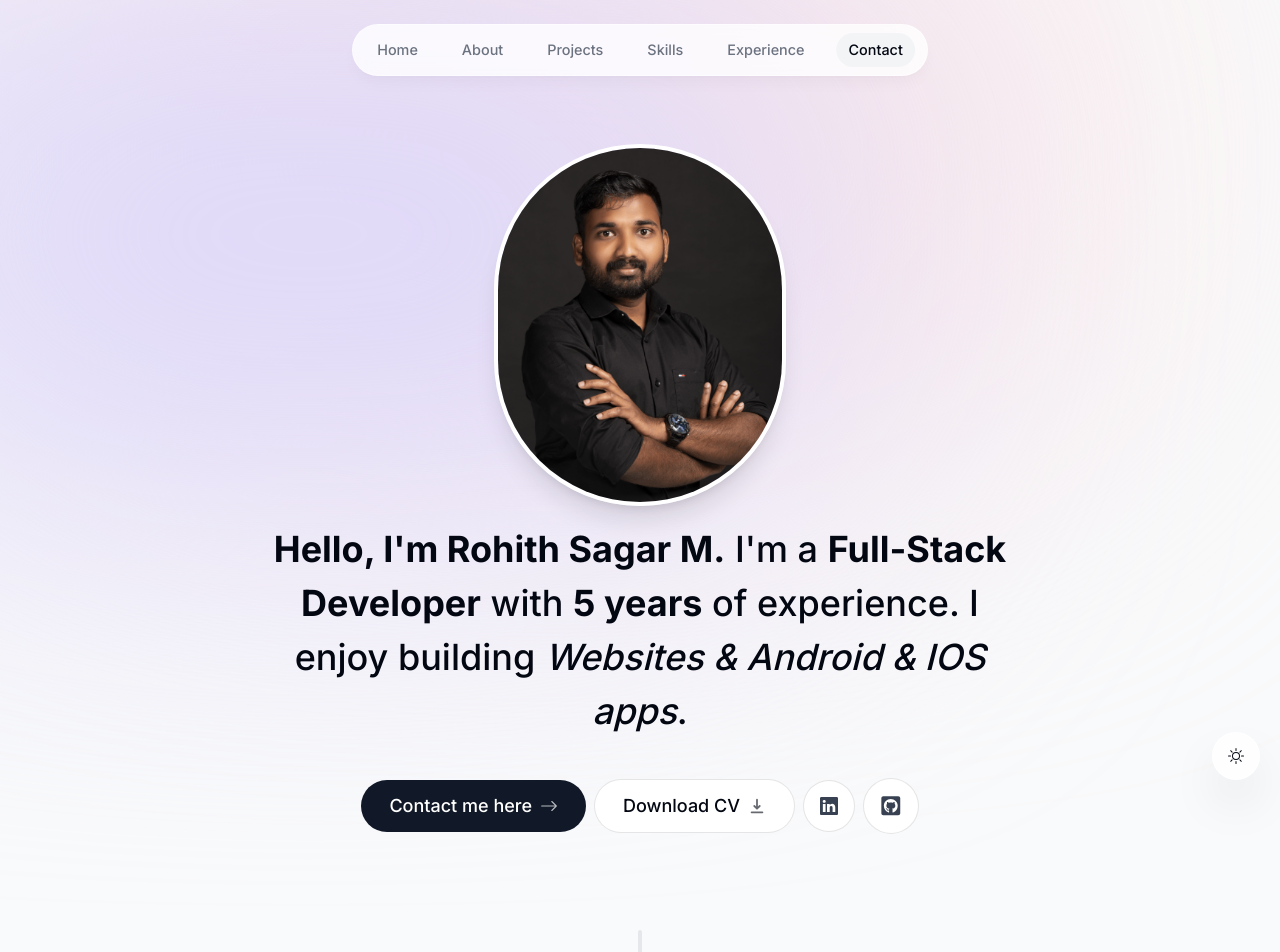
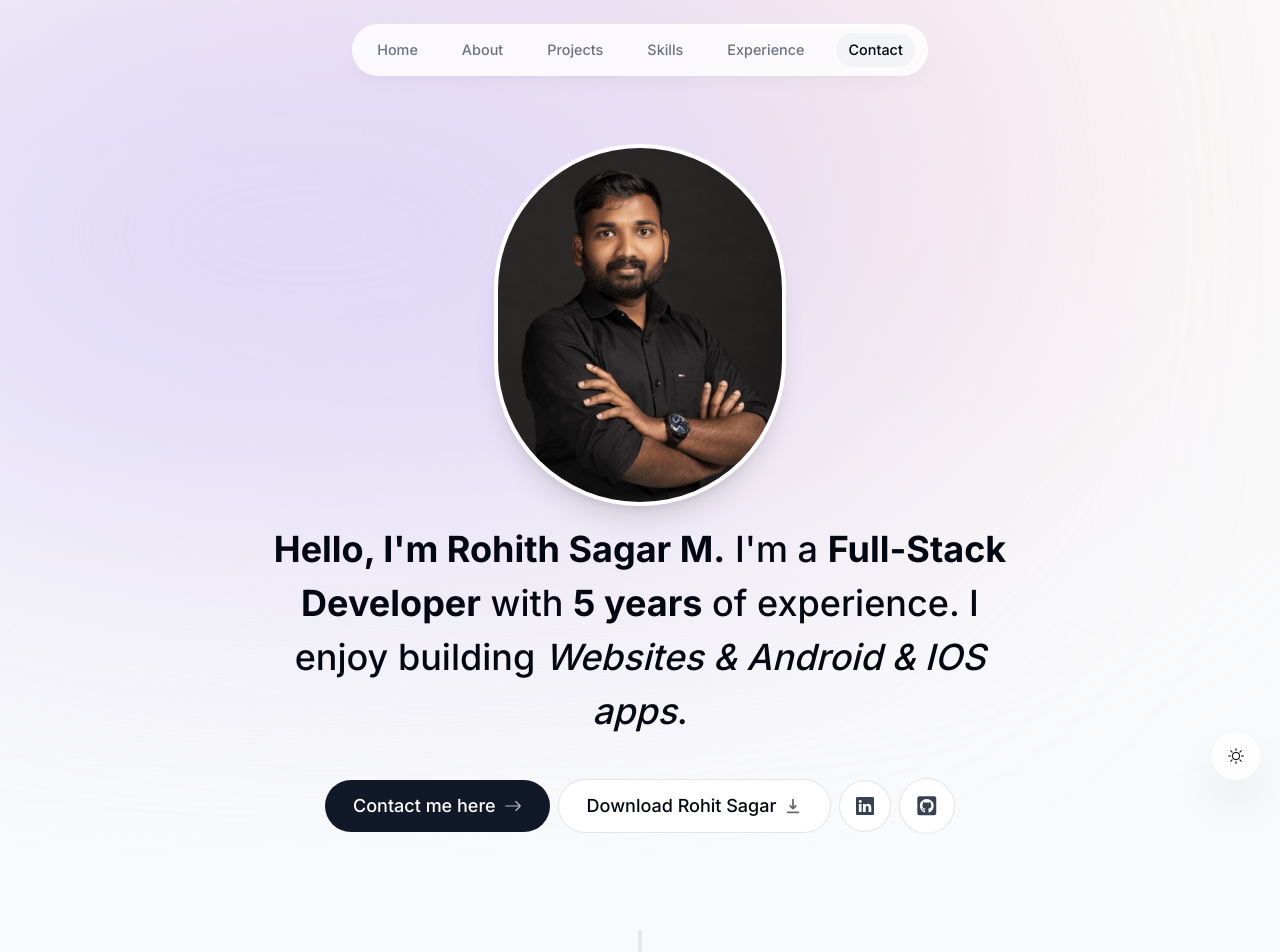
Before and after one commit to sagar143s/Rohith-nextjs, a Next.js app: page / in a window 1280 px wide. Shown: the top 952 px of the page. Built offline with nearby package versions, Linux system fonts and the light colour scheme; no server answers.

Commit message:
Update intro.tsx

```diff
--- a/components/intro.tsx
+++ b/components/intro.tsx
@@ -93,10 +93,10 @@ export default function Intro() {
 
         <a
           className="group bg-white px-7 py-3 flex items-center gap-2 rounded-full outline-none focus:scale-110 hover:scale-110 active:scale-105 transition cursor-pointer borderBlack dark:bg-white/10"
-          href="/CV.pdf"
+          href="/Rohit Sagar.pdf"
           download
         >
-          Download CV{" "}
+          Download Rohit Sagar{" "}
           <HiDownload className="opacity-60 group-hover:translate-y-1 transition" />
         </a>
 
```
